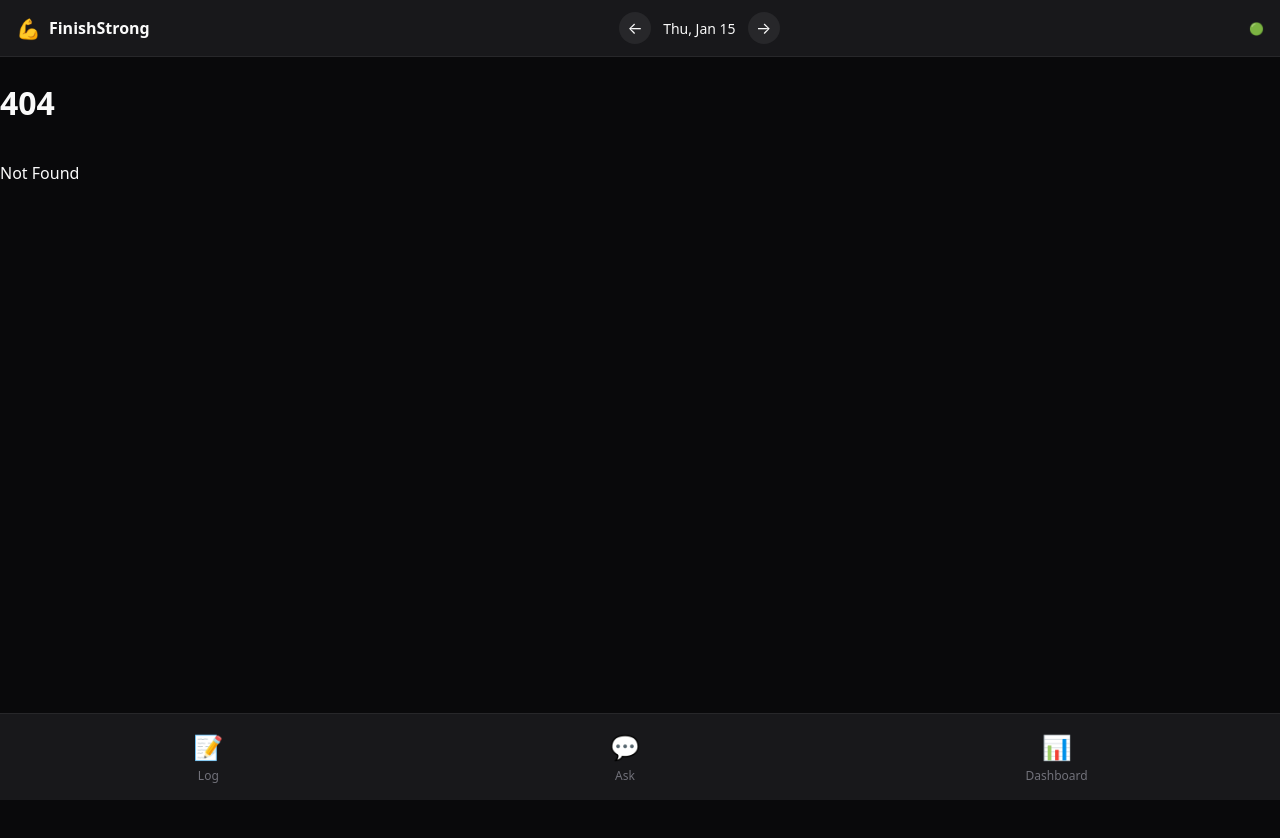
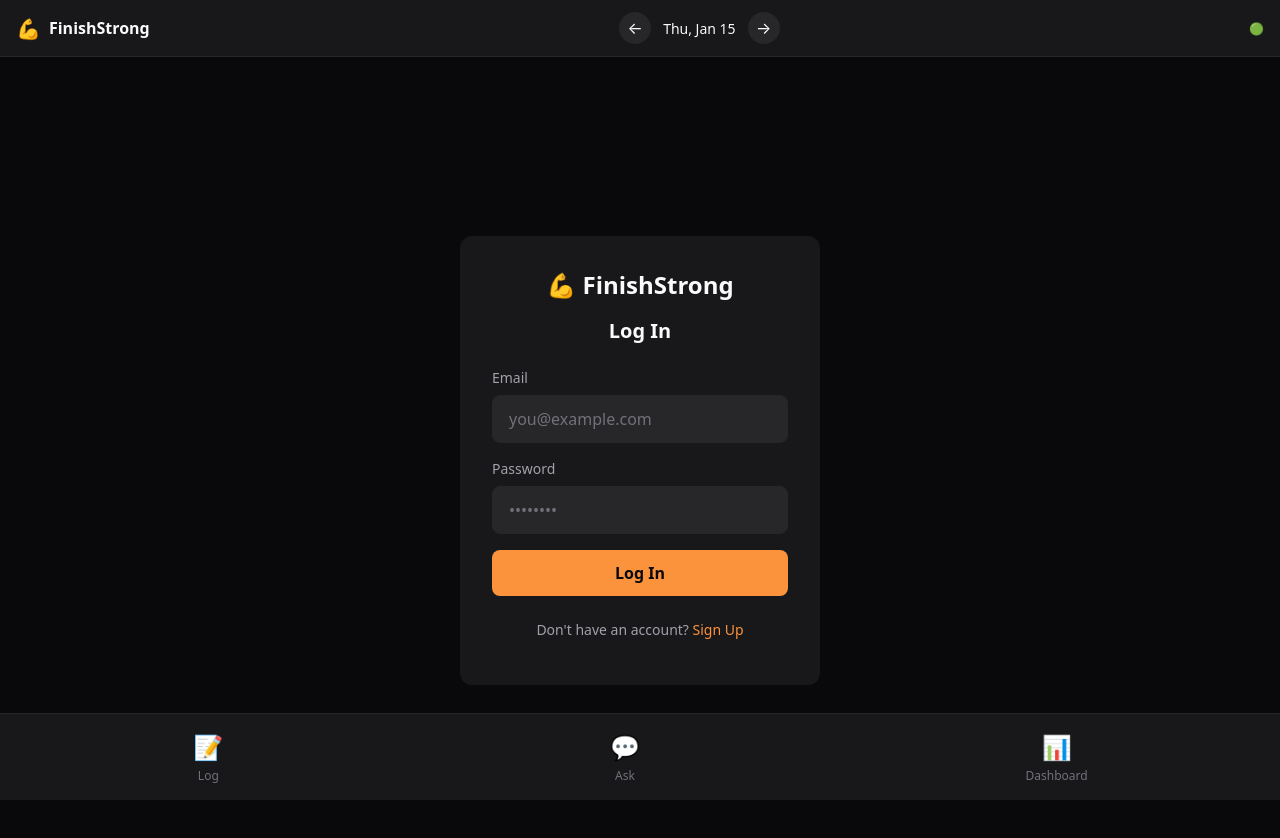
Before and after one commit to vaehalili/FinishStrong, a SvelteKit app: page /login in a window 1280 px wide. Before the commit this address had no page. Shown: the top 838 px of the page. Before the commit the page ends 800 px from the top, so only its background shows below. Built offline with nearby package versions, Linux system fonts and the light colour scheme; no server answers.

Commit message:
feat: [auth-2] - Login/Signup UI

```diff
--- /dev/null
+++ b/src/routes/login/+page.svelte
@@ -0,0 +1,241 @@
+<script lang="ts">
+	import { goto } from '$app/navigation';
+	import { auth, isAuthenticated } from '$lib/stores/auth';
+
+	let mode: 'login' | 'signup' = $state('login');
+	let email = $state('');
+	let password = $state('');
+	let error = $state('');
+	let loading = $state(false);
+
+	$effect(() => {
+		if ($isAuthenticated) {
+			goto('/');
+		}
+	});
+
+	async function handleSubmit(e: Event) {
+		e.preventDefault();
+		error = '';
+		loading = true;
+
+		try {
+			if (mode === 'login') {
+				const result = await auth.signIn(email, password);
+				if (result.error) {
+					error = result.error.message;
+				}
+			} else {
+				const result = await auth.signUp(email, password);
+				if (result.error) {
+					error = result.error.message;
+				}
+			}
+		} catch (e) {
+			error = 'An unexpected error occurred';
+		} finally {
+			loading = false;
+		}
+	}
+
+	function toggleMode() {
+		mode = mode === 'login' ? 'signup' : 'login';
+		error = '';
+	}
+</script>
+
+<div class="login-page">
+	<div class="login-card">
+		<h1 class="logo">💪 FinishStrong</h1>
+		<h2>{mode === 'login' ? 'Log In' : 'Sign Up'}</h2>
+
+		<form onsubmit={handleSubmit}>
+			<div class="form-group">
+				<label for="email">Email</label>
+				<input
+					type="email"
+					id="email"
+					bind:value={email}
+					placeholder="you@example.com"
+					required
+					disabled={loading}
+				/>
+			</div>
+
+			<div class="form-group">
+				<label for="password">Password</label>
+				<input
+					type="password"
+					id="password"
+					bind:value={password}
+					placeholder="••••••••"
+					required
+					minlength="6"
+					disabled={loading}
+				/>
+			</div>
+
+			{#if error}
+				<div class="error-message">{error}</div>
+			{/if}
+
+			<button type="submit" class="btn-primary" disabled={loading}>
+				{#if loading}
+					<span class="spinner"></span>
+				{:else}
+					{mode === 'login' ? 'Log In' : 'Sign Up'}
+				{/if}
+			</button>
+		</form>
+
+		<p class="toggle-text">
+			{mode === 'login' ? "Don't have an account?" : 'Already have an account?'}
+			<button type="button" class="btn-link" onclick={toggleMode} disabled={loading}>
+				{mode === 'login' ? 'Sign Up' : 'Log In'}
+			</button>
+		</p>
+	</div>
+</div>
+
+<style>
+	.login-page {
+		min-height: 100vh;
+		display: flex;
+		align-items: center;
+		justify-content: center;
+		padding: 1rem;
+		background-color: var(--bg-darkest);
+	}
+
+	.login-card {
+		background-color: var(--bg-dark);
+		border-radius: 12px;
+		padding: 2rem;
+		width: 100%;
+		max-width: 360px;
+	}
+
+	.logo {
+		font-size: 1.5rem;
+		text-align: center;
+		margin: 0 0 1rem;
+	}
+
+	h2 {
+		font-size: 1.25rem;
+		text-align: center;
+		margin: 0 0 1.5rem;
+		color: var(--text-primary);
+	}
+
+	form {
+		display: flex;
+		flex-direction: column;
+		gap: 1rem;
+	}
+
+	.form-group {
+		display: flex;
+		flex-direction: column;
+		gap: 0.5rem;
+	}
+
+	label {
+		font-size: 0.875rem;
+		color: var(--text-secondary);
+	}
+
+	input {
+		background-color: var(--bg-medium);
+		border: 1px solid var(--bg-medium);
+		border-radius: 8px;
+		padding: 0.75rem 1rem;
+		color: var(--text-primary);
+		font-size: 1rem;
+	}
+
+	input:focus {
+		outline: none;
+		border-color: var(--orange-accent);
+	}
+
+	input:disabled {
+		opacity: 0.6;
+	}
+
+	input::placeholder {
+		color: var(--text-muted);
+	}
+
+	.error-message {
+		background-color: rgba(248, 113, 113, 0.15);
+		border: 1px solid var(--red-destructive);
+		border-radius: 8px;
+		padding: 0.75rem;
+		color: var(--red-destructive);
+		font-size: 0.875rem;
+	}
+
+	.btn-primary {
+		background-color: var(--orange-accent);
+		border: none;
+		border-radius: 8px;
+		padding: 0.75rem 1rem;
+		color: var(--bg-darkest);
+		font-size: 1rem;
+		font-weight: 600;
+		display: flex;
+		align-items: center;
+		justify-content: center;
+		gap: 0.5rem;
+		min-height: 44px;
+	}
+
+	.btn-primary:hover:not(:disabled) {
+		opacity: 0.9;
+	}
+
+	.btn-primary:disabled {
+		opacity: 0.6;
+		cursor: not-allowed;
+	}
+
+	.spinner {
+		width: 18px;
+		height: 18px;
+		border: 2px solid var(--bg-darkest);
+		border-top-color: transparent;
+		border-radius: 50%;
+		animation: spin 0.8s linear infinite;
+	}
+
+	@keyframes spin {
+		to {
+			transform: rotate(360deg);
+		}
+	}
+
+	.toggle-text {
+		text-align: center;
+		margin-top: 1.5rem;
+		color: var(--text-secondary);
+		font-size: 0.875rem;
+	}
+
+	.btn-link {
+		background: none;
+		border: none;
+		color: var(--orange-accent);
+		font-size: 0.875rem;
+		padding: 0;
+	}
+
+	.btn-link:hover:not(:disabled) {
+		text-decoration: underline;
+	}
+
+	.btn-link:disabled {
+		opacity: 0.6;
+		cursor: not-allowed;
+	}
+</style>
```
